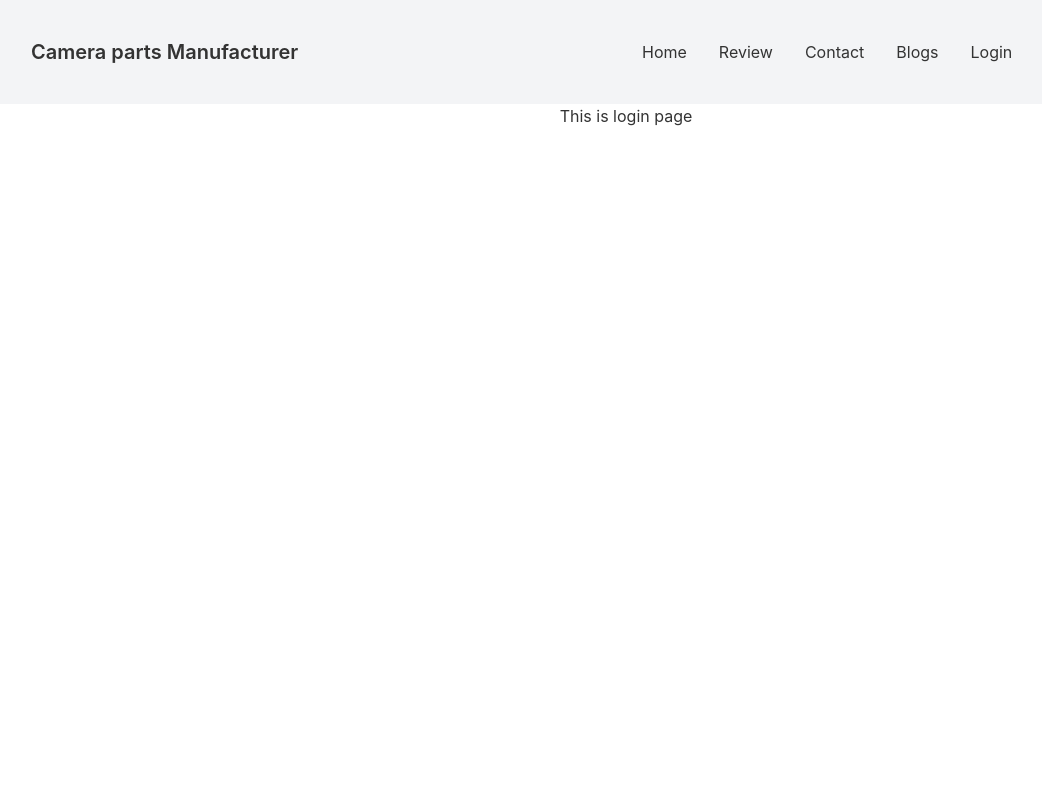
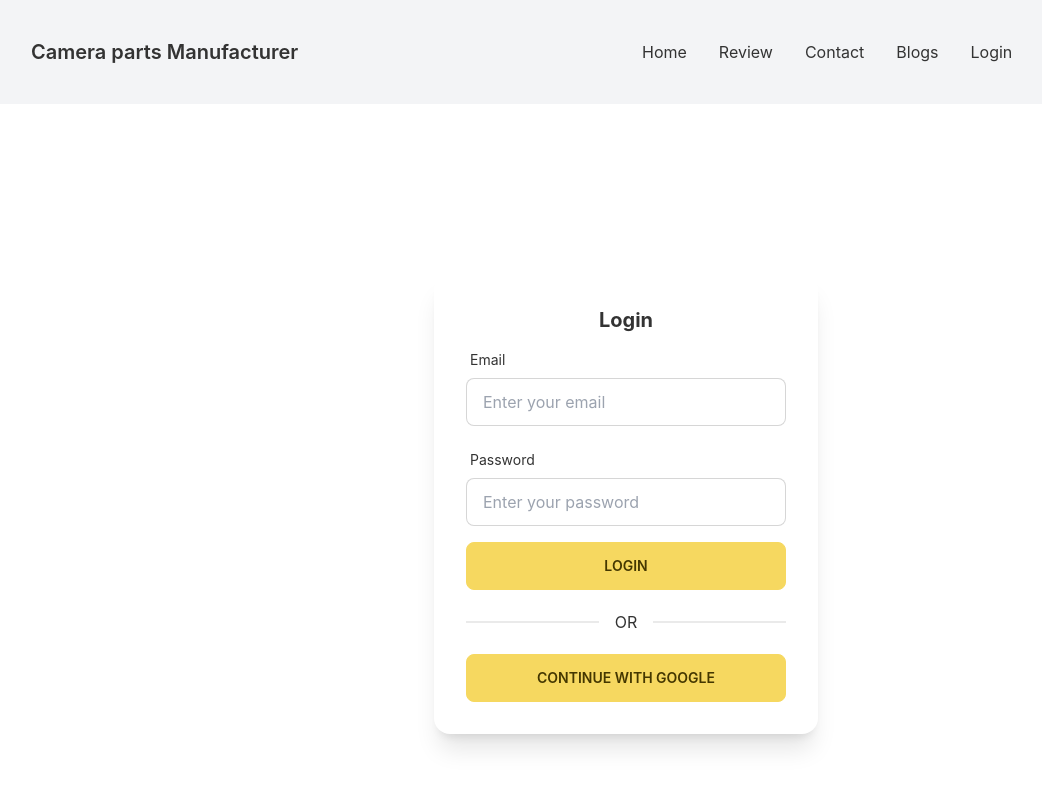
Before and after one commit to shahedyousuf/parts-manufacturer-client, a React (Create React App) app: page /login in a window 1280 px wide. Shown: the top 788 px of the page, without its empty margins (14-1056 px from the left). Built offline with nearby package versions, Linux system fonts and the light colour scheme; no server answers.

Commit message:
login page implemented

```diff
--- a/package.json
+++ b/package.json
@@ -9,8 +9,11 @@
     "@testing-library/react": "^13.2.0",
     "@testing-library/user-event": "^13.5.0",
     "daisyui": "^2.15.1",
+    "firebase": "^9.8.2",
     "react": "^18.1.0",
     "react-dom": "^18.1.0",
+    "react-firebase-hooks": "^5.0.3",
+    "react-hook-form": "^7.31.3",
     "react-icons": "^4.3.1",
     "react-router-dom": "^6.3.0",
     "react-scripts": "5.0.1",
--- a/src/Pages/Login/Login.js
+++ b/src/Pages/Login/Login.js
@@ -1,9 +1,82 @@
 import React from 'react';
+import auth from '../../firebase.init';
+import { useSignInWithGoogle } from 'react-firebase-hooks/auth';
+import { useForm } from "react-hook-form";
+
 
 const Login = () => {
+    const [signInWithGoogle, user, loading, error] = useSignInWithGoogle(auth);
+    const { register, formState: { errors }, handleSubmit } = useForm();
+
+    if (user) {
+        console.log(user);
+    }
+
+    const onSubmit = data => {
+        console.log(data);
+    }
+
+
     return (
-        <div>
-            <h2>This is login page</h2>
+        <div className='flex h-screen justify-center items-center'>
+            <div class="card w-96 bg-base-100 shadow-xl">
+                <div class="card-body">
+                    <h2 class="text-center font-bold text-xl">Login</h2>
+                    <form onSubmit={handleSubmit(onSubmit)}>
+
+                        <div class="form-control w-full max-w-xs">
+                            <label class="label">
+                                <span class="label-text">Email</span>
+                            </label>
+                            <input type="email" placeholder="Enter your email"
+                                class="input input-bordered w-full max-w-xs"
+                                {...register("email", {
+                                    required: {
+                                        value: true,
+                                        message: 'Email is required'
+                                    },
+                                    pattern: {
+                                        value: /[a-z0-9]+@[a-z]+\.[a-z]{2,3}/,
+                                        message: 'Provide valid email'
+                                    }
+                                })}
+                            />
+                            <label class="label">
+                                {errors.email?.type === 'required' && <span class="label-text-alt text-red-500">{errors.email.message}</span>}
+                                {errors.email?.type === 'pattern' && <span class="label-text-alt text-red-500">{errors.email.message}</span>}
+
+                            </label>
+                        </div>
+                        <div class="form-control w-full max-w-xs">
+                            <label class="label">
+                                <span class="label-text">Password</span>
+                            </label>
+                            <input type="password" placeholder="Enter your password"
+                                class="input input-bordered w-full max-w-xs"
+                                {...register("password", {
+                                    required: {
+                                        value: true,
+                                        message: 'Password is required'
+                                    },
+                                    minLength: {
+                                        value: 6,
+                                        message: 'Password must be 6 characters long '
+                                    }
+                                })}
+                            />
+                            <label class="label">
+                                {errors.password?.type === 'required' && <span class="label-text-alt text-red-500">{errors.password.message}</span>}
+                                {errors.password?.type === 'pattern' && <span class="label-text-alt text-red-500">{errors.password.message}</span>}
+
+                            </label>
+                        </div>
+                        <input className='btn btn-secondary w-full max-w-xs' type="submit" value='Login' />
+                    </form>
+                    <div class="divider">OR</div>
+                    <button onClick={() => signInWithGoogle()}
+                        class="btn btn-secondary">Continue with google</button>
+                </div>
+            </div>
         </div>
     );
 };
--- /dev/null
+++ b/src/firebase.init.js
@@ -0,0 +1,17 @@
+import { initializeApp } from "firebase/app";
+import { getAuth } from "firebase/auth";
+
+const firebaseConfig = {
+    apiKey: process.env.REACT_APP_APIKEY,
+    authDomain: process.env.REACT_APP_AUTHDOMAIN,
+    projectId: process.env.REACT_APP_PROJECTID,
+    storageBucket: process.env.REACT_APP_STORAGEBUCKET,
+    messagingSenderId: process.env.REACT_APP_MESSAGINGSENDERID,
+    appId: process.env.REACT_APP_APPID
+};
+
+const app = initializeApp(firebaseConfig);
+
+const auth = getAuth(app);
+
+export default auth;
```
Also changed, not shown: 1 other file (tests, documents, lock files or other folders).
